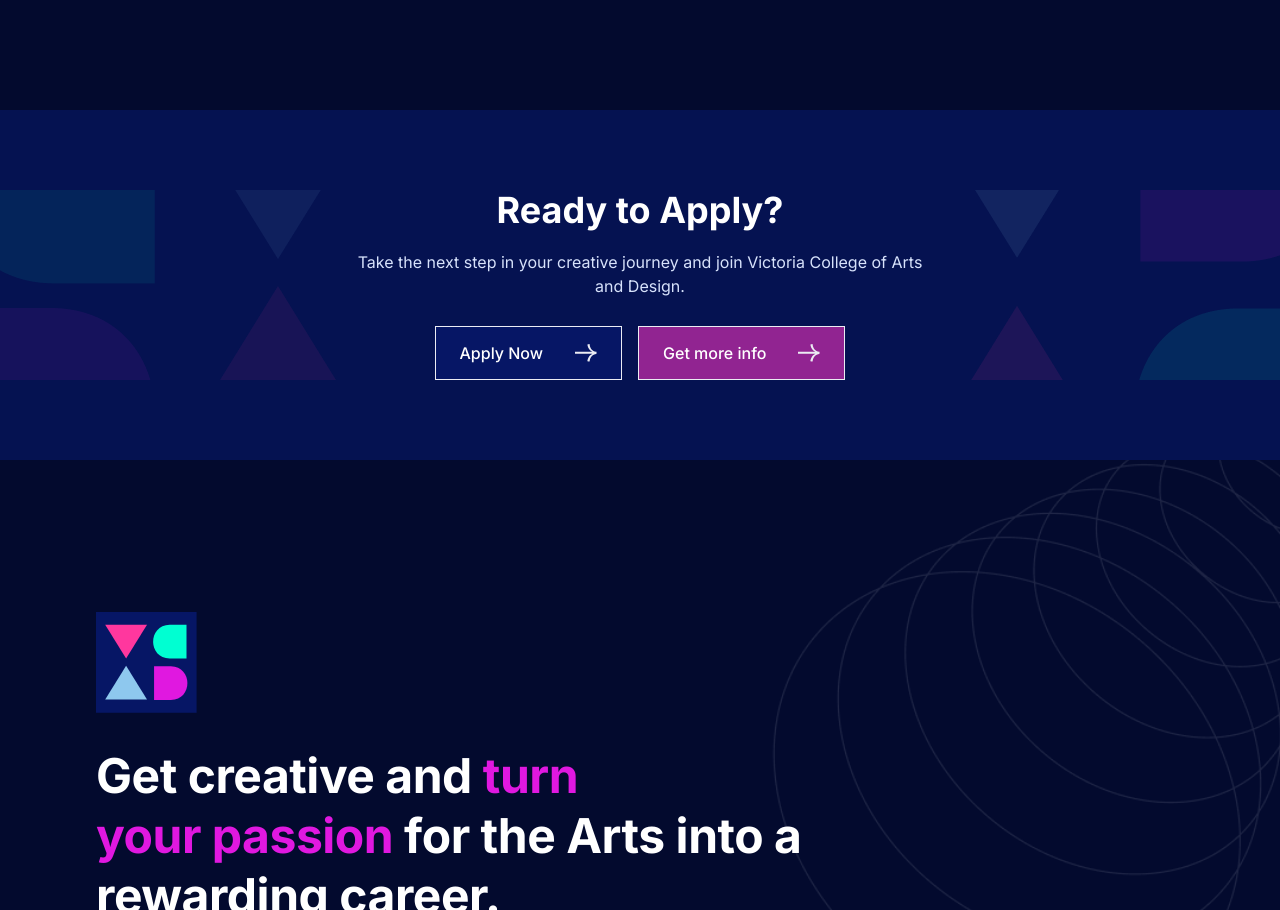
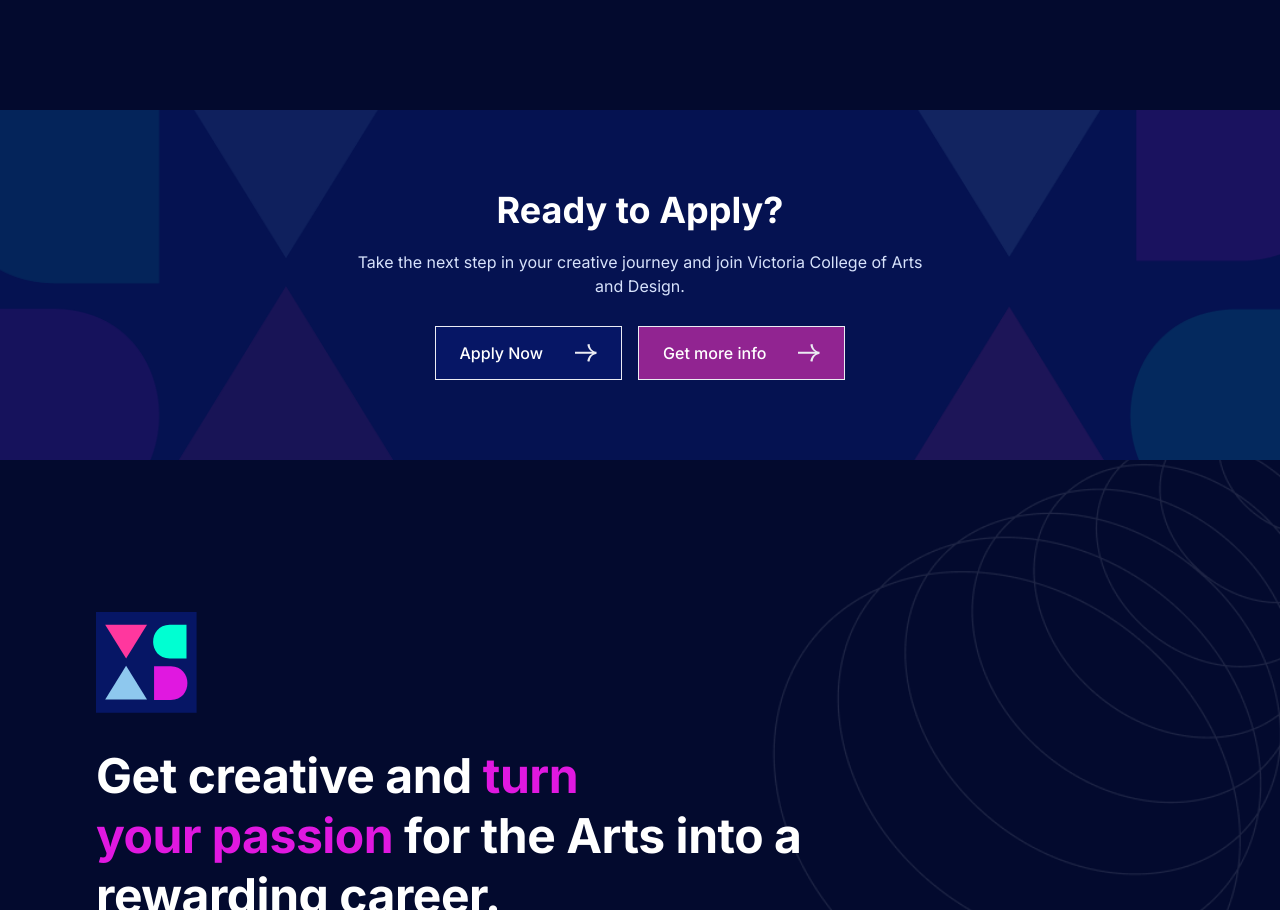
Before and after one commit to Protik111/vcad-front, a Next.js app: page /courses/business-and-management in a window 1280 px wide. Shown: the part 3998-4908 px from the top of the page. Built offline with nearby package versions, Linux system fonts and the light colour scheme.

Commit message:
feat: ready to apply bg fit

```diff
--- a/components/course-detail/ApplyCtaSection.tsx
+++ b/components/course-detail/ApplyCtaSection.tsx
@@ -7,8 +7,8 @@
  */
 export default function ApplyCtaSection() {
   return (
-    <section className="relative overflow-hidden bg-card py-20 sm:py-20">
-      <Container className="relative bg-[url('/images/apply-cta-left-bg.png'),url('/images/apply-cta-right-bg.png')] bg-[position:left,right] bg-no-repeat bg-auto">
+    <section className="relative overflow-hidden bg-card py-20 sm:py-20 bg-[url('/images/apply-cta-left-bg.png'),url('/images/apply-cta-right-bg.png')] bg-[position:left,right] bg-no-repeat bg-[size:auto_100%]">
+      <Container className="relative">
         <div className="mx-auto flex max-w-xl flex-col items-center gap-5 text-center">
           <h2 className="text-3xl font-bold text-white sm:text-4xl">
             Ready to Apply?
```
